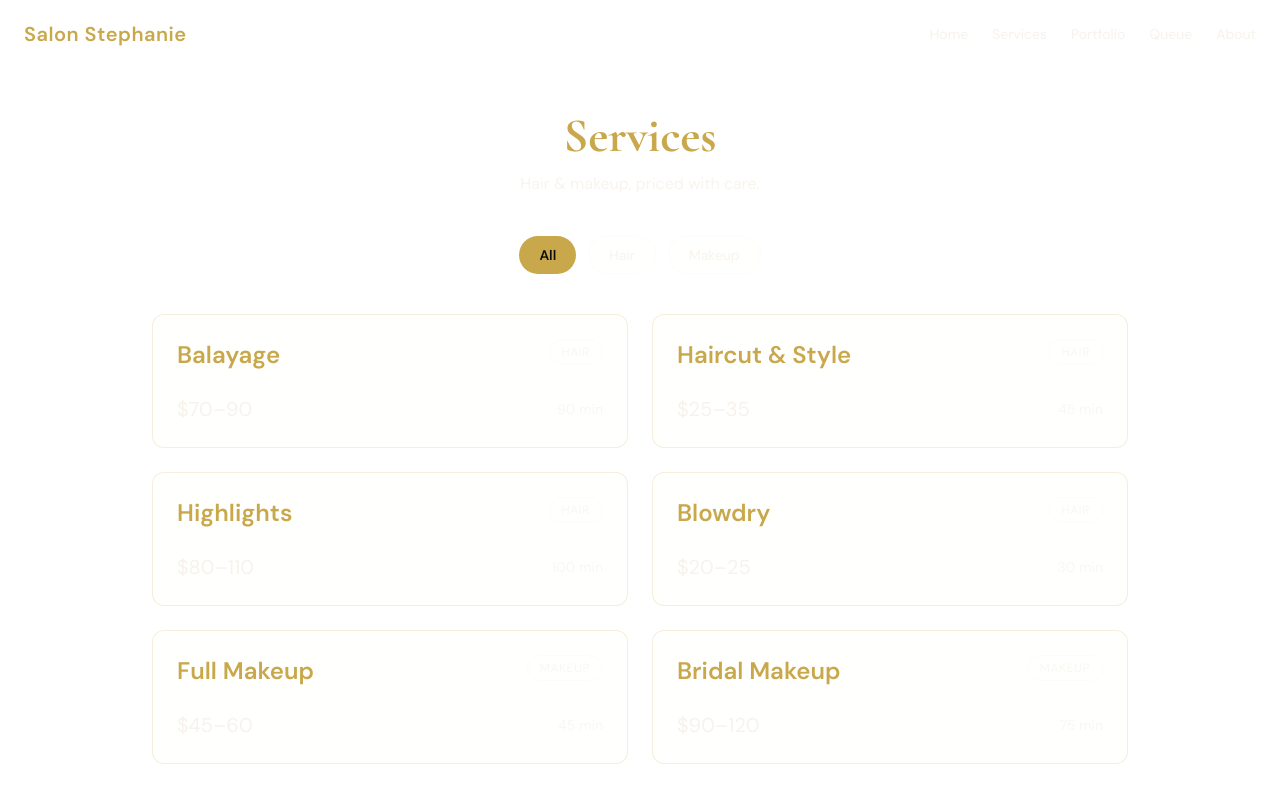
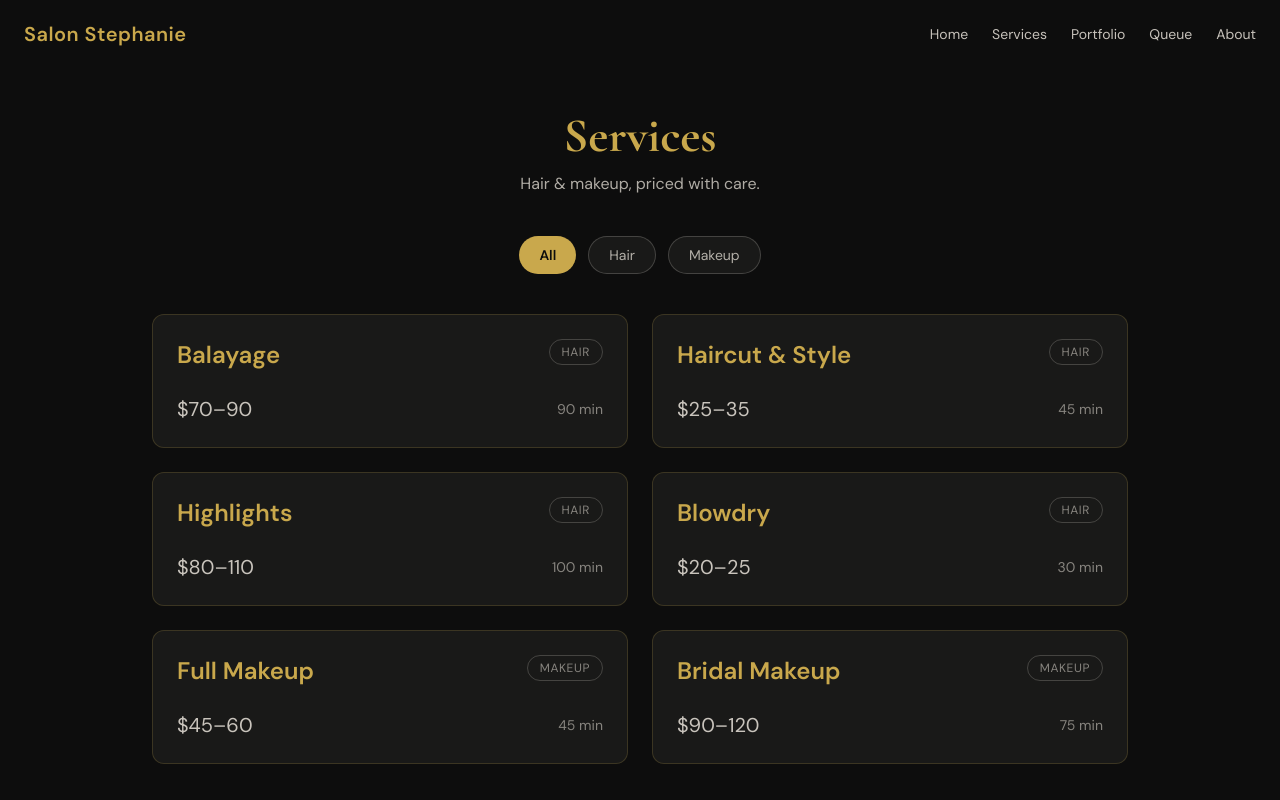
Before and after one commit to joujouib/salon-stephanie, a Next.js app: page /services in a window 1280 px wide. Shown: the top 800 px of the page. Built offline with nearby package versions, Linux system fonts and the light colour scheme.

Commit message:
Fix light mode by removing default theme switching

```diff
--- a/src/app/globals.css
+++ b/src/app/globals.css
@@ -6,24 +6,4 @@
   --color-ink: #0D0D0D;
   --color-cream: #F5EFE6;
   --color-mocha: #3D2B1F;
-
 }
-
-:root {
-  --background: #ffffff;
-  --foreground: #171717;
-}
-
-
-@media (prefers-color-scheme: dark) {
-  :root {
-    --background: #0a0a0a;
-    --foreground: #ededed;
-  }
-}
-
-body {
-  background: var(--background);
-  color: var(--foreground);
-  font-family: Arial, Helvetica, sans-serif;
-}
--- a/src/app/services/page.js
+++ b/src/app/services/page.js
@@ -33,7 +33,6 @@
           <button
             key={category}
             onClick={() => {
-  alert("clicked!");
   setActiveCategory(category);
 }}
             className={
```
